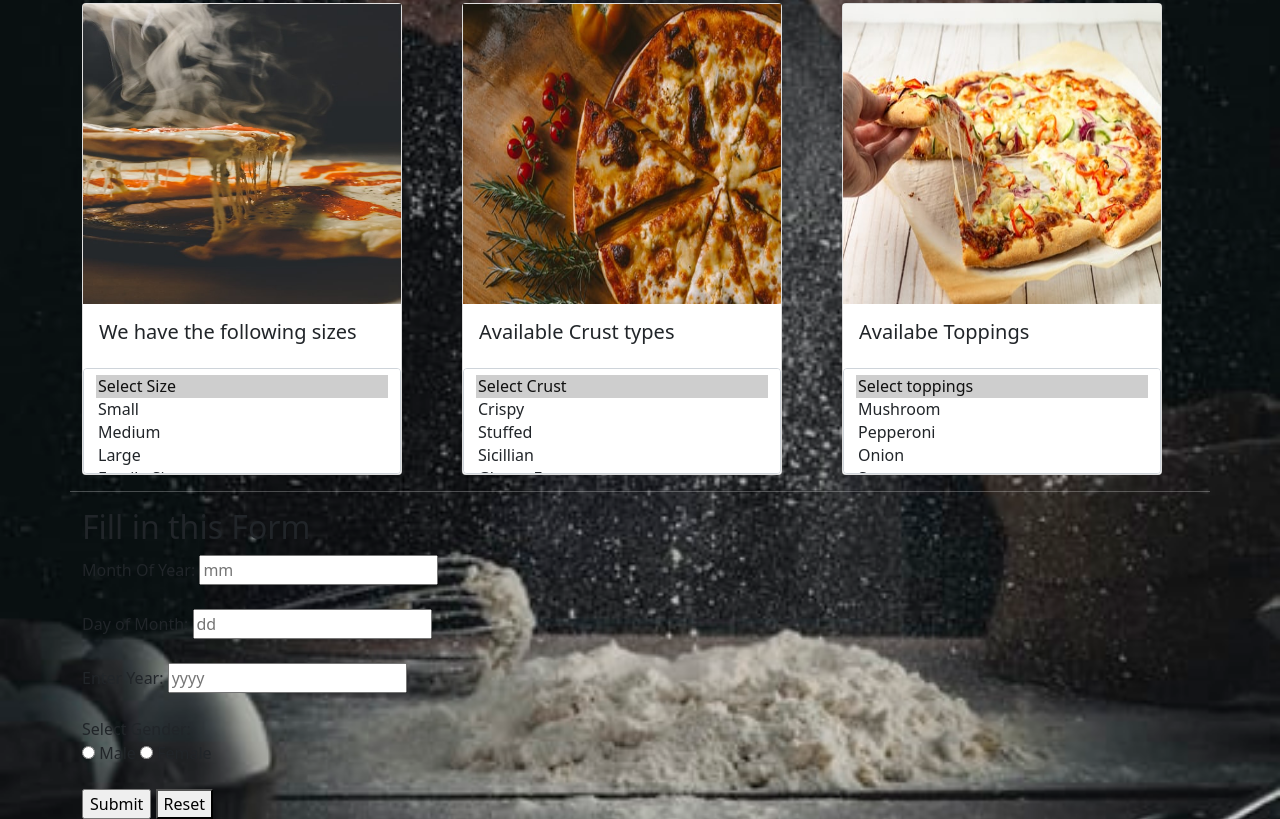
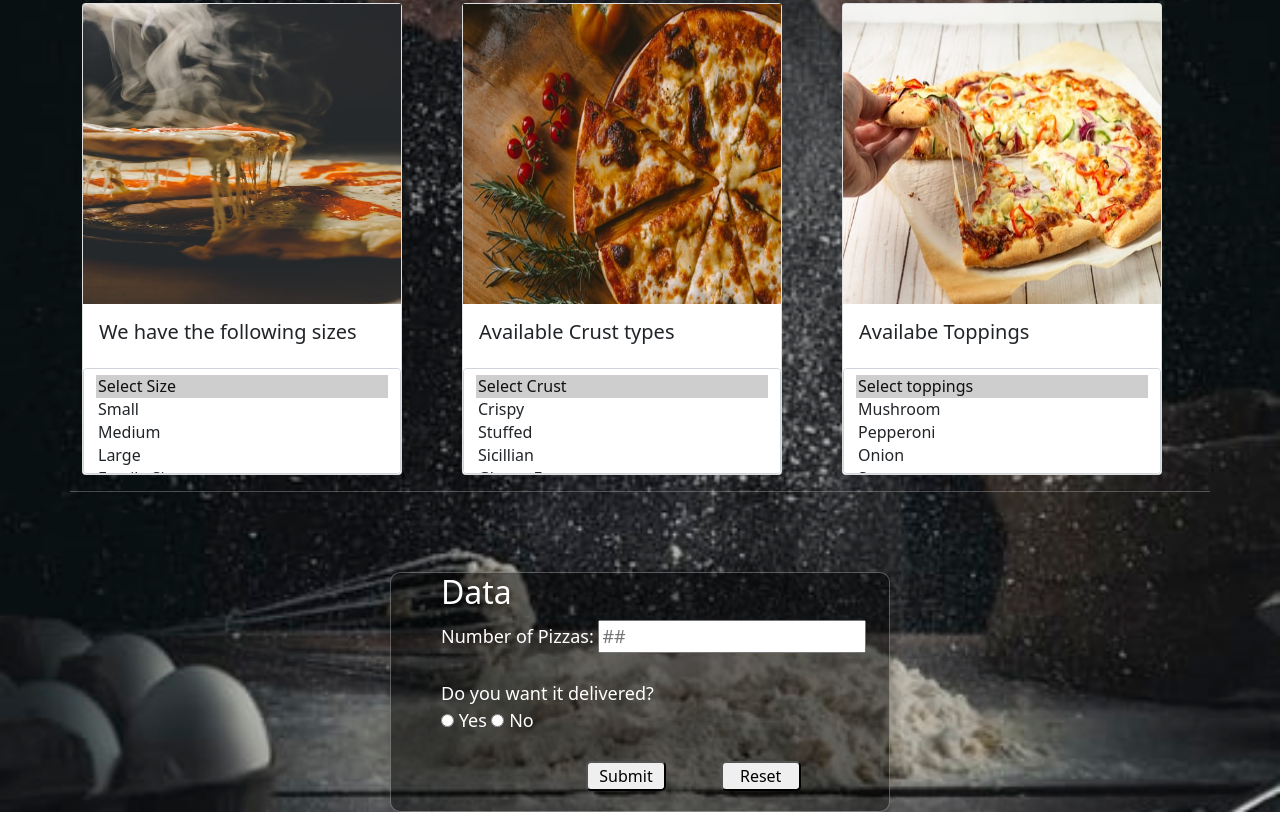
Before and after one commit to o-tenyo/my-pizza-place, a plain HTML site: page index.html in a window 1280 px wide. Shown: the part 357-1176 px from the top of the page. Drawn offline with nearby package versions, Linux system fonts and the light colour scheme.

Commit message:
Finished styling data collection form

```diff
--- a/index.html
+++ b/index.html
@@ -77,27 +77,18 @@
     <hr id="line" class="container">
     <div class="container">
         <div class="fill-form">
-            <h2>Fill in this Form</h2>
+            <h2>Data</h2>
             <form id="form">
-                <label for="start">Month Of Year:</label>
+                <label for="start">Number of Pizzas:</label>
                 <!-- <br> -->
-                <input type="number" name="mm" id="month" placeholder="mm">
+                <input type="number" name="num" id="num" placeholder="##">
                 <br><br>
-                <label for="start">Day of Month:</label>
-                <!-- <br> -->
-                <input type="number" name="dd" id="day" placeholder="dd">
-                <br><br>
-
-                <label for="start">Enter Year:</label>
-                <!-- <br> -->
-                <input type="number" name="yyyy" id="year" placeholder="yyyy">
-                <br><br>
-                <label for="">Select Gender:</label>
+                <label for="">Do you want it delivered?</label>
                 <br>
-                <input type="radio" name="gender" id="male" value="male">
-                <span id="male">Male</span>
-                <input type="radio" name="gender" id="female" value="female">
-                <span id="female">Female</span>
+                <input type="radio" name="delivery" id="yes" value="yes">
+                <span id="male">Yes</span>
+                <input type="radio" name="gender" id="no" value="no">
+                <span id="female">No</span>
                 <br><br>
                 <input type="button" value="Submit" name="submit" onclick="submissionClicked()" id="submit"> <span><button id="reset" type="reset">Reset</button></span>
             </form>
--- a/styles.css
+++ b/styles.css
@@ -16,3 +16,29 @@ body {
 #line{
     color: white;
 }
+.fill-form{
+    margin: 80px auto 0px auto;
+    padding-left: 50px;
+    padding-bottom: 20px;
+    background-color: rgba(0,0,0,0.5);
+    width: 500px;
+    font-size: 18px;
+    border-radius: 10px;
+    border: 1px solid rgba(255,255,255,0.3);
+    box-shadow: 2px 2px 15px rgba(0,0,0,0.3);
+    color: #fff;
+}
+#submit{
+    border-radius: 5px;
+    height: 30px;
+    width: 80px;
+    font-size: 16px;
+    margin-left: 145px;
+}
+#reset{
+    border-radius: 5px;
+    height: 30px;
+    width: 80px;
+    font-size: 16px;
+    margin-left: 50px;
+}
```
